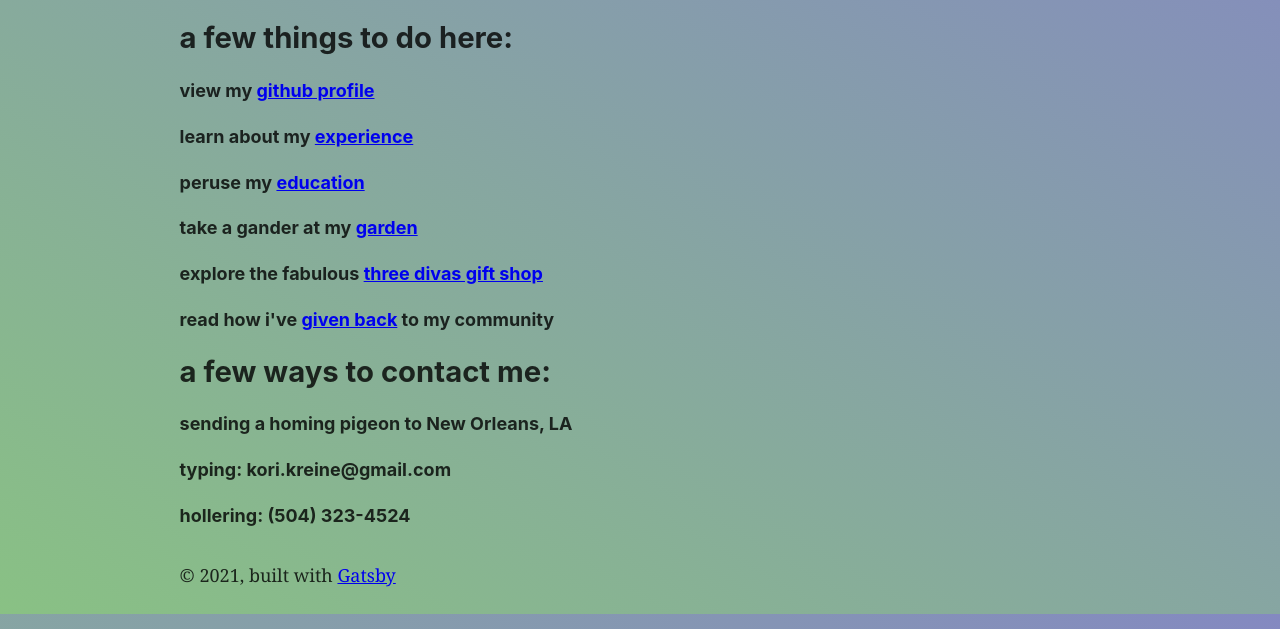
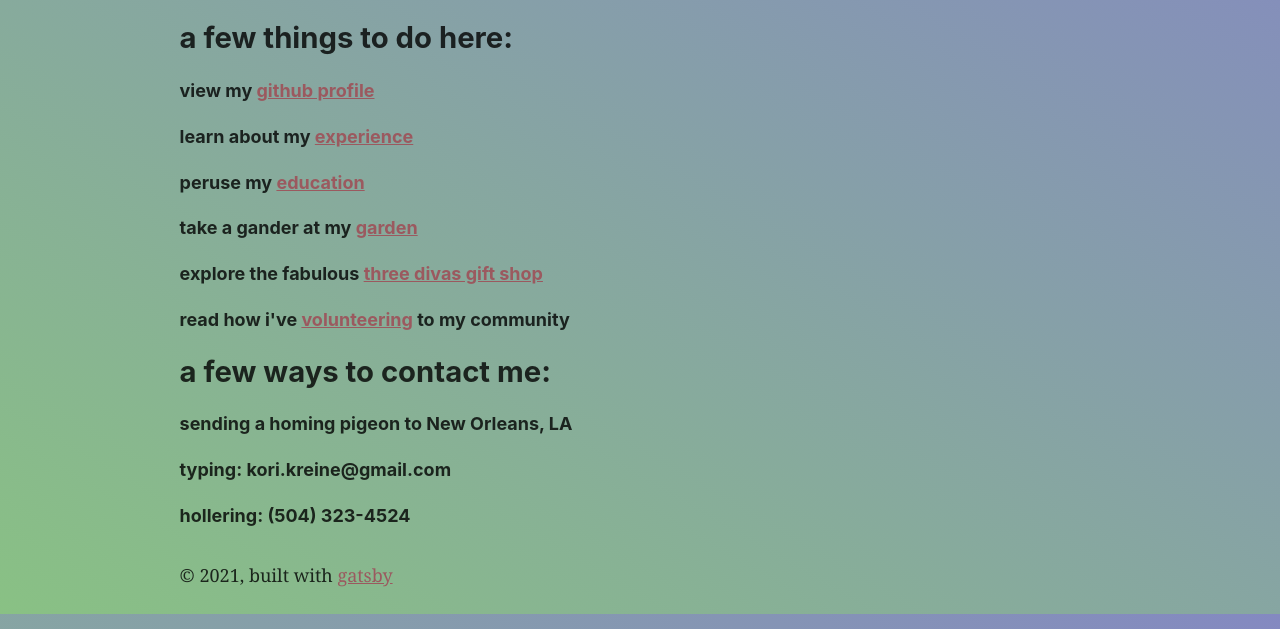
Before and after one commit to kkreine/personal-site-6, a Gatsby site: page / in a window 1280 px wide. Shown: the part 171-800 px from the top of the page. Built offline with nearby package versions, Linux system fonts and the light colour scheme; Gatsby itself is replaced by a stand-in of ours.

Commit message:
change link colors

```diff
--- /dev/null
+++ b/src/components/colored-link.js
@@ -0,0 +1,11 @@
+import React from "react"
+import { color, pink } from "./colored-link.module.css"
+import Layout2 from "./layout2"
+import { Link } from "gatsby"
+
+
+const ColoredLink = (props) => (
+    <Link to={props.linktext} className={pink}>{props.text}</Link>
+)
+
+export default ColoredLink
--- /dev/null
+++ b/src/components/colored-link.module.css
@@ -0,0 +1,6 @@
+
+.pink {
+  /* color: #c18489; */
+  color:#9b595f;
+
+}
--- a/src/components/layout.js
+++ b/src/components/layout.js
@@ -10,6 +10,7 @@ import PropTypes from "prop-types"
 import { useStaticQuery, graphql } from "gatsby"
 import { Link } from "gatsby"
 import Header from "./header"
+import ColoredLink from "../components/colored-link"
 import "./layout.css"
 
 const Layout = ({ children }) => {
@@ -41,7 +42,7 @@ const Layout = ({ children }) => {
         >
           © {new Date().getFullYear()}, built with
           {` `}
-          <a href="https://www.gatsbyjs.com">Gatsby</a>
+          <ColoredLink linktext="https://www.gatsbyjs.com" text="gatsby" />
         </footer>
       </div>
     </>
--- a/src/pages/index.js
+++ b/src/pages/index.js
@@ -1,7 +1,6 @@
 import * as React from "react"
 import { Link } from "gatsby"
-import { StaticImage } from "gatsby-plugin-image"
-import { LinkHover } from "../components/linkhover"
+import ColoredLink from "../components/colored-link"
 import Layout from "../components/layout"
 import Seo from "../components/seo"
 
@@ -10,13 +9,13 @@ const IndexPage = () => (
     <Seo title="Home" />
     <h1>hello, thanks for stopping by</h1>
     <h2>a few things to do here:</h2>
-    <h4>view my <Link to="http://github.com/kkreine" target="_blank">github profile</Link></h4>
-    <h4>learn about my <Link to="/experience/">experience</Link></h4>
-    <h4>peruse my <Link to="/education/">education</Link></h4>
-    <h4>take a gander at my <Link to="/garden/">garden</Link></h4>
-    <h4>explore the fabulous <Link to="https://pedantic-tereshkova-51a924.netlify.app" target="_blank">three divas gift shop</Link></h4>
+    <h4>view my <ColoredLink linktext="http://github.com/kkreine" text="github profile" /></h4>
+    <h4>learn about my <ColoredLink linktext="/experience/" text="experience" /></h4>
+    <h4>peruse my <ColoredLink linktext="/education/" text="education" /></h4>
+    <h4>take a gander at my <ColoredLink linktext="/garden/" text="garden" /></h4>
+    <h4>explore the fabulous <ColoredLink linktext="https://pedantic-tereshkova-51a924.netlify.app" text="three divas gift shop" /></h4>
     {/* <h4>listen to one of my <Link to="/podcasts/">podcast recommendations</Link> </h4> */}
-    <h4>read how i've <Link to="/volunteering/">given back</Link> to my community</h4>
+    <h4>read how i've <ColoredLink linktext="/volunteering/" text="volunteering" /> to my community</h4>
 
     <h2>a few ways to contact me:</h2>
     <h4>sending a homing pigeon to New Orleans, LA</h4>
```
